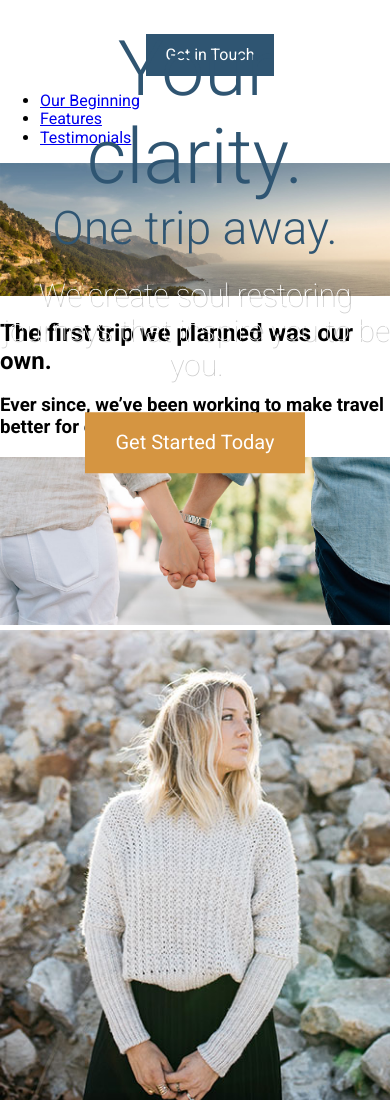
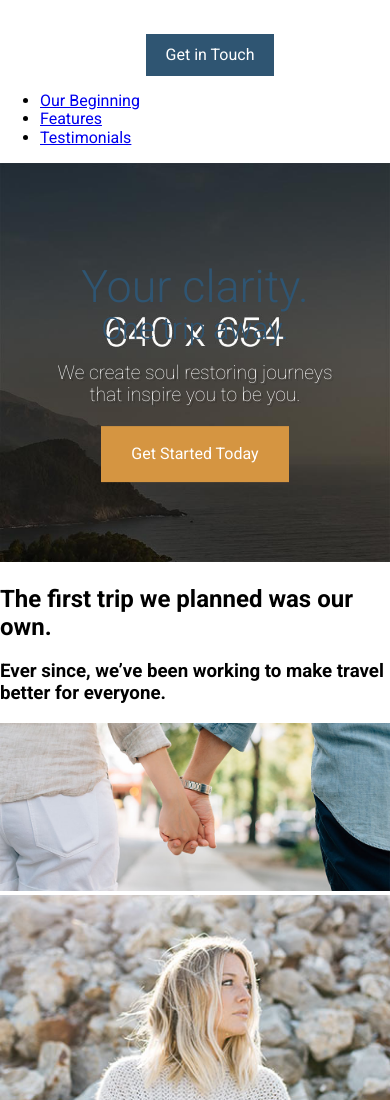
Before and after one commit to ajvergara/travel-site, a website: page app/index.html in a window 390 px wide. Shown: the top 1100 px of the page. Drawn offline with Linux system fonts and the light colour scheme.

Commit message:
Completed Large Hero Desktop & Mobile Version

```diff
--- /dev/null
+++ b/app/assets/styles/base/_mixin.css
@@ -0,0 +1,17 @@
+@define-mixin atSmall{
+  @media only screen and (min-width: 530px){
+    @mixin-content;
+  }
+}
+
+@define-mixin atMedium{
+  @media only screen and (min-width: 768px){
+    @mixin-content;
+  }
+}
+
+@define-mixin atLarge{
+  @media only screen and (min-width: 992px){
+    @mixin-content;
+  }
+}
--- a/app/assets/styles/modules/_btn.css
+++ b/app/assets/styles/modules/_btn.css
@@ -11,6 +11,9 @@
 
   &--large{
     padding: 1.2rem 1.9rem;
-    font-size: 1.25rem;
+
+    @mixin atSmall{
+      font-size: 1.25rem;
+    }
   }
 }
--- a/app/assets/styles/modules/_large-hero.css
+++ b/app/assets/styles/modules/_large-hero.css
@@ -10,28 +10,41 @@
   }
 
   &__title{
-    font-size: 4.8rem;
+    font-size: 2.8rem;
     color: $mainBlue;
     font-weight: 300;
     margin-bottom: 0;
+
+    @mixin atSmall{
+      font-size: 4.8rem;
+    }
   }
 
   &__subtitle{
-    font-size: 2.9rem;
+    font-size: 1.9rem;
     font-weight: 300;
     color: $mainBlue;
     margin-top: 0;
     margin-bottom: .5em;
+
+    @mixin atSmall{
+      font-size: 2.9rem;
+    }
   }
 
   &__description{
-    font-size: 1.875rem;
-    max-width: 30rem;
+    font-size: 1.2rem;
+    max-width: 18rem;
     color: #fff;
     font-weight: 100;
     margin-left: auto;
     margin-right: auto;
     margin-top: .5rem;
     text-shadow: 2px 2px 0 rgba(0, 0, 0, 0.2);
+
+    @mixin atSmall{
+      font-size: 1.875rem;
+      max-width: 30rem;
+    }
   }
 }
--- a/app/assets/styles/styles.css
+++ b/app/assets/styles/styles.css
@@ -1,5 +1,6 @@
 @import "normalize.css";
 @import "base/_variables";
+@import "base/_mixin";
 @import "base/_global";
 @import "modules/_large-hero";
 @import "modules/_btn";
--- a/app/index.html
+++ b/app/index.html
@@ -23,7 +23,12 @@
   </header>
 
   <div class="large-hero">
-    <img src="assets/images/hero--large.jpg">
+    <picture>
+      <source srcset="assets/images/hero--large-i.jpg 1920w, assets/images/hero--large-hi-dpi-i.jpg 3840w" media="(min-width: 1380px)">
+      <source srcset="assets/images/hero--medium-i.jpg 1380w, assets/images/hero--medium-hi-dpi-i.jpg 2760w" media="(min-width: 900px)">
+      <source srcset="assets/images/hero--small-i.jpg 990w, assets/images/hero--small-hi-dpi-i.jpg 1980w" media="(min-width: 640px)">
+      <img srcset="assets/images/hero--smaller-i.jpg 640w, assets/images/hero--smaller-hi-dpi-i.jpg 1280w">
+    </picture>
     <div class="large-hero__text-content">
       <h1 class="large-hero__title">Your clarity.</h1>
       <h2 class="large-hero__subtitle">One trip away.</h2>
--- a/app/temp/styles/styles.css
+++ b/app/temp/styles/styles.css
@@ -363,29 +363,51 @@ img{
   }
 
 .large-hero__title{
-    font-size: 4.8rem;
+    font-size: 2.8rem;
     color: #2f5572;
     font-weight: 300;
     margin-bottom: 0;
   }
 
+@media only screen and (min-width: 530px){
+
+.large-hero__title{
+      font-size: 4.8rem
+  }
+  }
+
 .large-hero__subtitle{
-    font-size: 2.9rem;
+    font-size: 1.9rem;
     font-weight: 300;
     color: #2f5572;
     margin-top: 0;
     margin-bottom: .5em;
   }
 
+@media only screen and (min-width: 530px){
+
+.large-hero__subtitle{
+      font-size: 2.9rem
+  }
+  }
+
 .large-hero__description{
-    font-size: 1.875rem;
-    max-width: 30rem;
+    font-size: 1.2rem;
+    max-width: 18rem;
     color: #fff;
     font-weight: 100;
     margin-left: auto;
     margin-right: auto;
     margin-top: .5rem;
     text-shadow: 2px 2px 0 rgba(0, 0, 0, 0.2);
+  }
+
+@media only screen and (min-width: 530px){
+
+.large-hero__description{
+      font-size: 1.875rem;
+      max-width: 30rem
+  }
   }
 
 .btn{
@@ -402,5 +424,11 @@ img{
 
 .btn--large{
     padding: 1.2rem 1.9rem;
-    font-size: 1.25rem;
   }
+
+@media only screen and (min-width: 530px){
+
+.btn--large{
+      font-size: 1.25rem
+  }
+  }
--- a/gulpfile.js
+++ b/gulpfile.js
@@ -5,11 +5,12 @@ const gulp = require("gulp"),
       cssImport = require("postcss-import"),
       cssVars = require("postcss-simple-vars"),
       cssNested = require("postcss-nested"),
+      cssMixins = require("postcss-mixins"),
       browserSync = require("browser-sync").create();
 
 gulp.task("styles", function(){
   return gulp.src("./app/assets/styles/styles.css")
-    .pipe(postcss([cssImport, cssVars, autoprefixer, cssNested]))
+    .pipe(postcss([cssImport, cssVars, cssMixins, autoprefixer, cssNested]))
     .on("error", function(errorInfo){
       console.log(errorInfo.toString());
       this.emit("end");
--- a/package.json
+++ b/package.json
@@ -27,6 +27,7 @@
     "gulp-postcss": "^7.0.1",
     "gulp-watch": "^5.0.0",
     "postcss-import": "^11.1.0",
+    "postcss-mixins": "^6.2.0",
     "postcss-nested": "^3.0.0",
     "postcss-simple-vars": "^4.1.0"
   }
```
Also changed, not shown: 1 other file.
